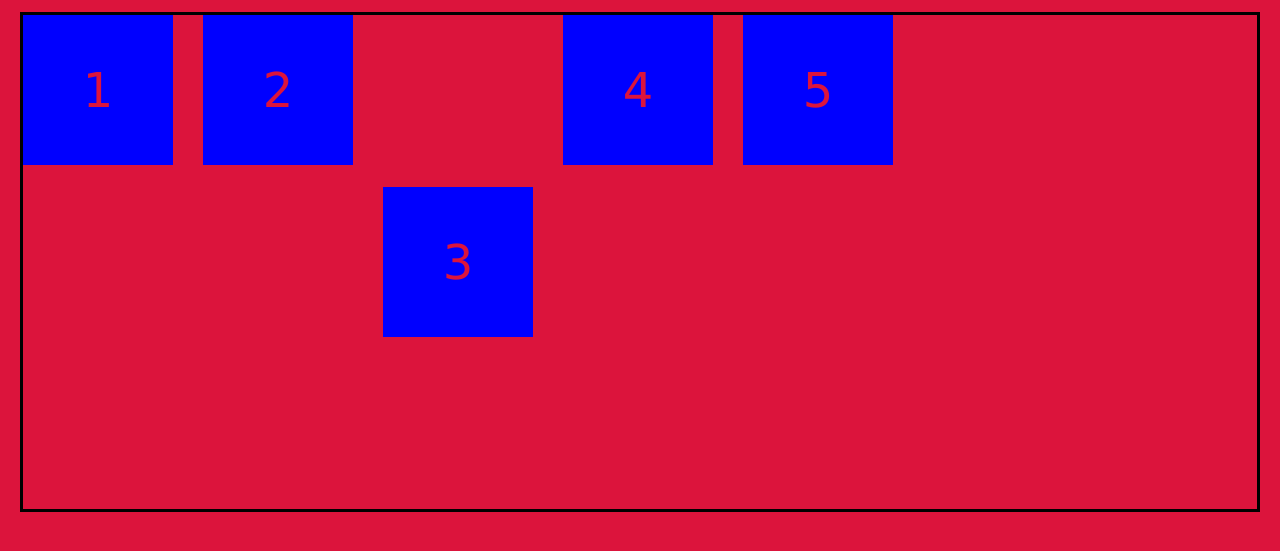
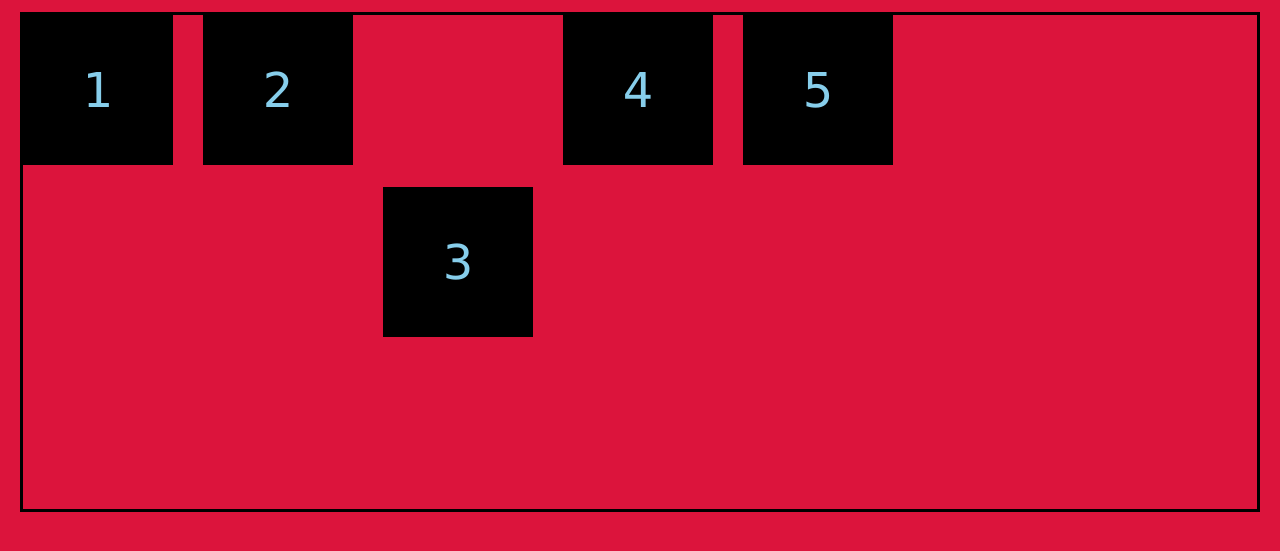
Before and after one commit to gabriele-kaskeviciute/flexbox-intro, a plain HTML site: page index.html in a window 1280 px wide. Shown: the part 61-612 px from the top of the page. Drawn offline with Linux system fonts and the light colour scheme.

Commit message:
bg update 2

```diff
--- a/style.css
+++ b/style.css
@@ -54,8 +54,8 @@ h1 {
   align-items: center;
   width: 150px;
   height: 150px;
-  background: blue;
-  color: crimson;
+  background: black;
+  color: skyblue;
   font-size: 3em;
 }
 
```
